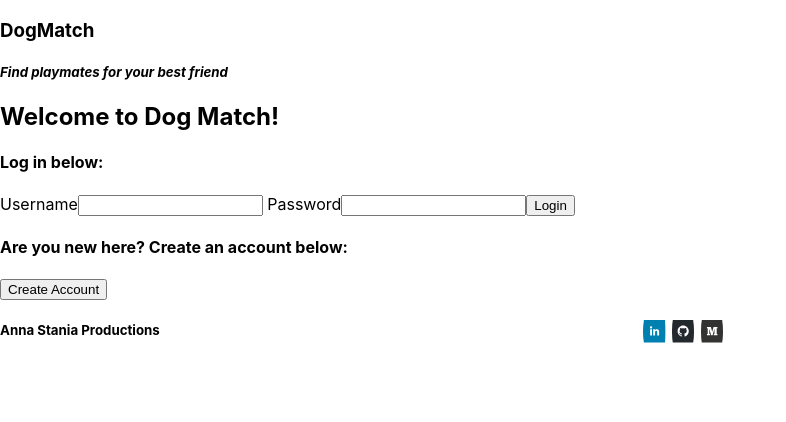
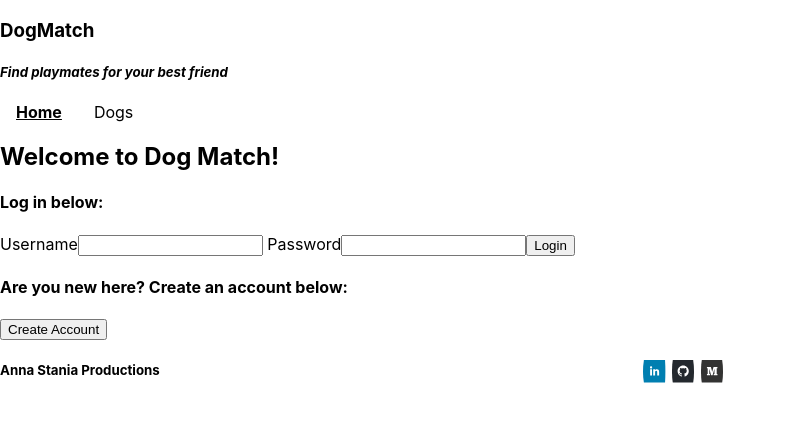
Before and after one commit to astania/dog-match-backend, a React (Create React App) app in the folder client/: page / in a window 1280 px wide. Shown: the top 422 px of the page, without its empty margins (0-786 px from the left). Built offline with nearby package versions, Linux system fonts and the light colour scheme; no server answers.

Commit message:
add preliminary navbar

```diff
--- a/client/src/App.js
+++ b/client/src/App.js
@@ -4,6 +4,7 @@ import Login from "./login_components/Login";
 import WelcomePage from "./login_components/WelcomePage";
 import Footer from "./navigation_components/Footer";
 import Header from "./navigation_components/Header";
+import NavBar from "./navigation_components/NavBar";
 
 function App() {
 
@@ -35,6 +36,7 @@ function App() {
   return (
     <BrowserRouter>
     <Header />
+    <NavBar />
       <Routes>
         <Route exact path="/" element={ loggedIn ? <WelcomePage user={user} onLogout={onLogout} /> : <Login onLogin={onLogin} /> } />
         <Route exact path="/login" element={ <Login onLogin={onLogin} />} />
--- a/client/src/navigation_components/NavBar.js
+++ b/client/src/navigation_components/NavBar.js
@@ -1,9 +1,38 @@
-import React from 'react'
+import {NavLink} from 'react-router-dom'
+
+const style = {
+    width: "60%",
+    margin: "5% 0 1%",
+    padding: "1em",
+    textDecoration: "none",
+    color: "black",
+    verticalAlign: "center"
+}
+const activeStyle = {
+    width: "60%",
+    margin: "5% 0 1%",
+    padding: "1em",
+    textDecoration: "none",
+    color: "black",
+    fontWeight: "bold",
+    verticalAlign: "center",
+    textDecoration: "underline",
+  };
 
 const NavBar = () => {
-  return (
-    <div>NavBar</div>
-  )
+    return (
+        <div>
+            <NavLink
+            style={({ isActive }) => isActive ? activeStyle : style}
+               to="/"
+            >Home</NavLink>
+            <NavLink
+            style={({ isActive }) => isActive ? activeStyle : style}
+                to="/Dogs"
+            >Dogs</NavLink>
+
+        </div>
+    )
 }
 
-export default NavBar
+export default NavBar;
```
